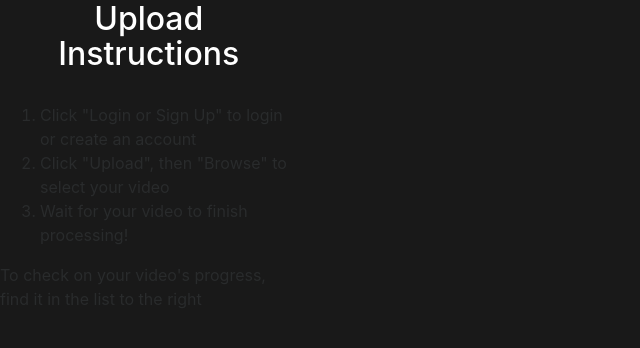
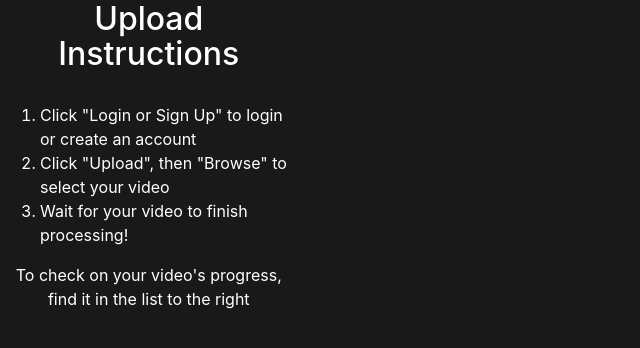
Before and after one commit to sayswai/facial-recognition-website-dashboard, a PHP site: page / in a window 1280 px wide. Shown: the part 53-401 px from the top of the page, without its empty margins (0-640 px from the left). Run offline with PHP 8.4, Linux system fonts and the light colour scheme; some libraries are stand-ins or nearby versions.

Commit message:
same fix
fixing text color

```diff
--- a/index.php
+++ b/index.php
@@ -153,14 +153,14 @@
       </div>
       <!-- Main View -->
         <div class="row">
-          <div class="col" id="instructions">
-            <h2 class="text-center text-white">Upload Instructions</h2><br>
+          <div class="col text-white" id="instructions">
+            <h2 class="text-center">Upload Instructions</h2><br>
             <ol>
               <li>Click "Login or Sign Up" to login or create an account</li>
               <li>Click "Upload", then "Browse" to select your video</li>
               <li>Wait for your video to finish processing!</li>
             </ol>
-            <p>To check on your video's progress, find it in the list to the right</p>
+            <p class="text-center">To check on your video's progress, find it in the list to the right</p>
           </div>
           <div class="col-6" id="videos">
             <div class="row">
```
